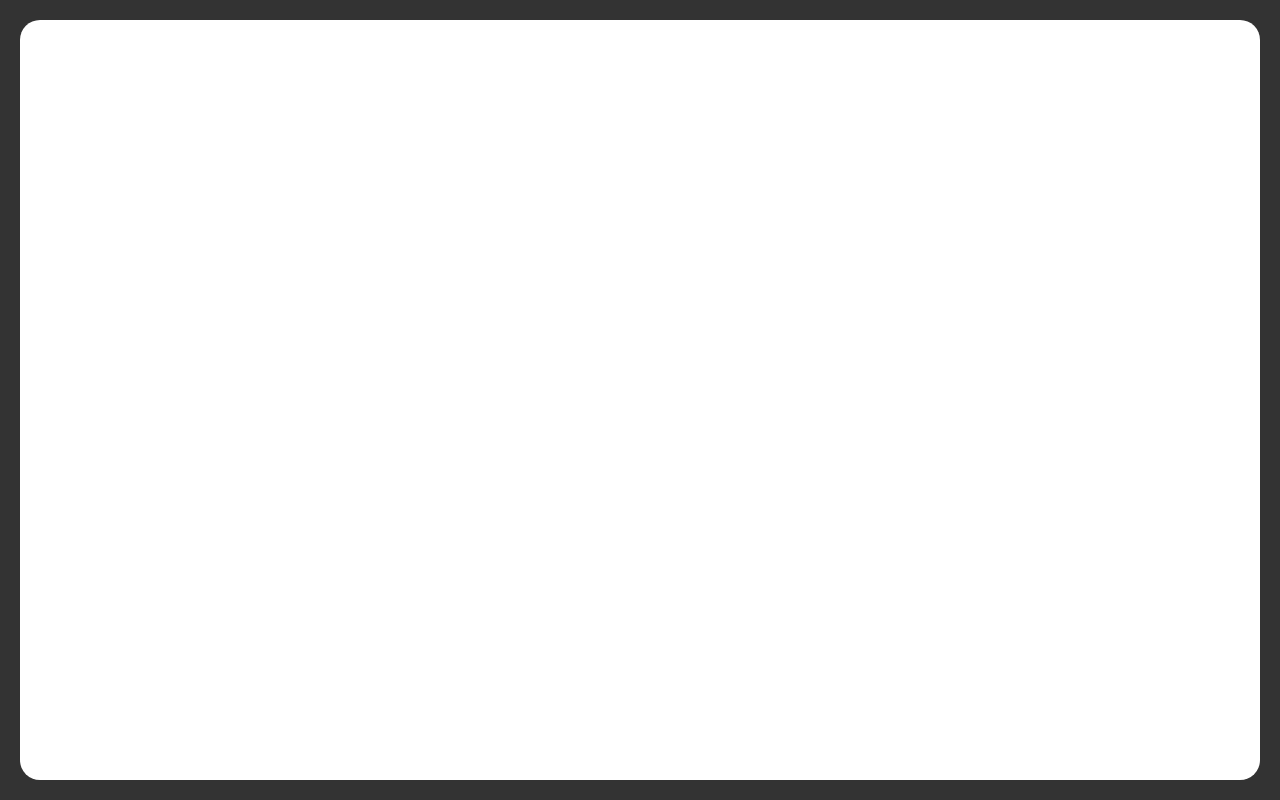
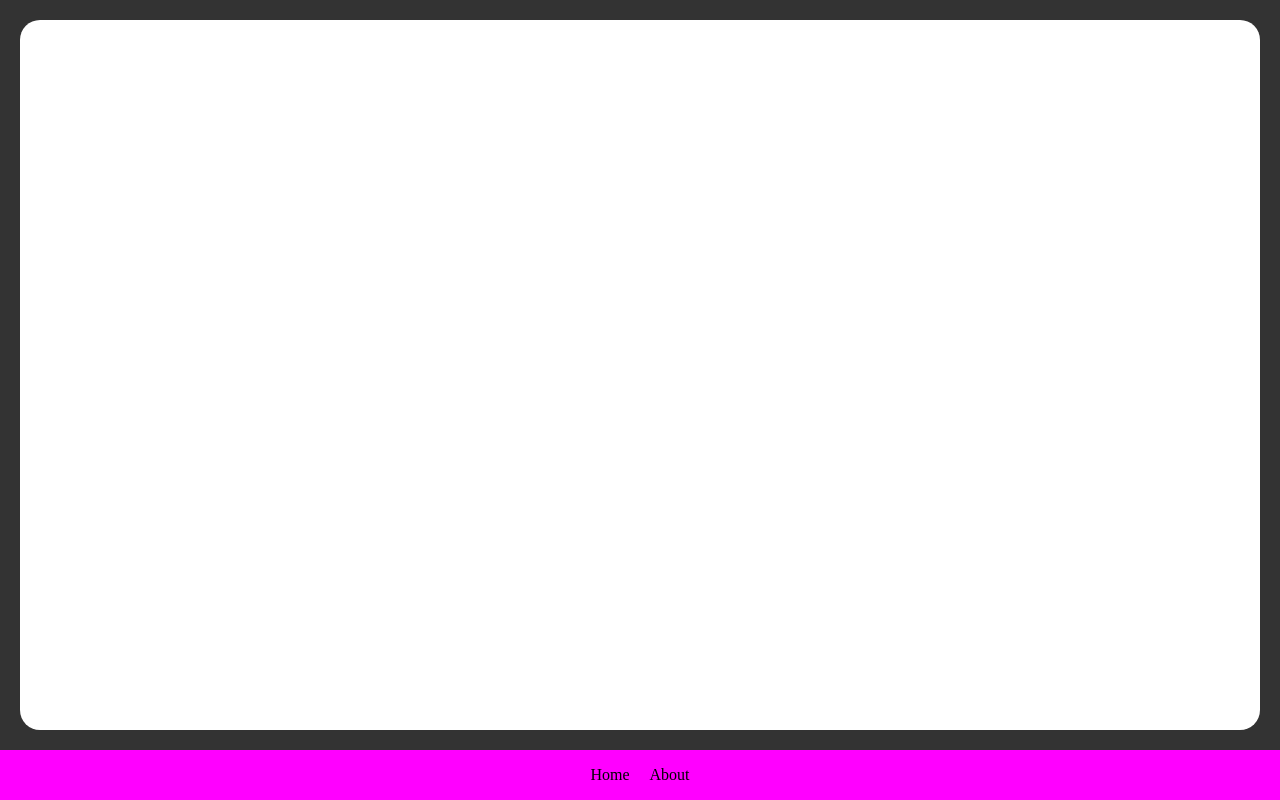
Before and after one commit to qbreis/touchclick, a Next.js app: page / in a window 1280 px wide. Built offline with nearby package versions, Linux system fonts and the light colour scheme.

Commit message:
feat: add nav component

```diff
--- /dev/null
+++ b/components/Layout.tsx
@@ -0,0 +1,10 @@
+import styles from '@/styles/Home.module.css';
+import Nav from '../components/Nav';
+export default function Layout({ children }: any) {
+    return (
+        <div className={styles.container}>
+            <main className={styles.main}>{children}</main>
+            <Nav />
+        </div>
+    );
+}
--- /dev/null
+++ b/components/Nav.tsx
@@ -0,0 +1,15 @@
+import Link from 'next/link';
+export default function Nav({ }) {
+    return (
+        <nav className="nav">
+            <ul>
+                <li>
+                    <Link href="/">Home</Link>
+                </li>
+                <li>
+                    <Link href="/about">About</Link>
+                </li>
+            </ul>
+        </nav>
+    );
+};
--- a/pages/_app.tsx
+++ b/pages/_app.tsx
@@ -1,6 +1,11 @@
-import '@/styles/globals.css'
-import type { AppProps } from 'next/app'
+import '@/styles/globals.css';
+import type { AppProps } from 'next/app';
+import Layout from '../components/Layout';
 
 export default function App({ Component, pageProps }: AppProps) {
-  return <Component {...pageProps} />
+    return (
+        <Layout>
+            <Component {...pageProps} />
+        </Layout>
+    );
 }
--- a/pages/index.tsx
+++ b/pages/index.tsx
@@ -127,9 +127,9 @@ export default function Home() {
                 />
                 <link rel="icon" href="/favicon.ico" />
             </Head>
-            <main className={styles.main}>
-                <Sprites sprites={sprites} handleClick={handleClick} />
-            </main>
+
+            <Sprites sprites={sprites} handleClick={handleClick} />
+
         </>
     );
 }
--- a/styles/Home.module.css
+++ b/styles/Home.module.css
@@ -2,7 +2,7 @@
   background-color: #ffffff;
   margin: 20px;
   border-radius: 20px;
-  height: calc(100vh - 40px);
+  height: calc(100vh - 40px - 50px); /* being 50px height of Nav Component */
   position: relative;
   overflow: hidden;
   /*
--- a/styles/globals.css
+++ b/styles/globals.css
@@ -172,3 +172,26 @@ a {
     width: 100%;
     height: 100%;
 }
+
+.nav {
+    background-color: #ff00ff;
+    padding: 0 20px;
+    position: fixed;
+    width: 100%;
+    left: 0;
+    height: 50px;
+    bottom: 0;
+    display: flex;
+    align-items: center;
+    justify-content: center;
+}
+.nav ul {
+    padding: 0;
+    list-style: none;
+}
+.nav ul li {
+    display: inline;
+}
+.nav ul li a {
+    padding: 0 10px;
+}
```
Also changed, not shown: pages/about.tsx (added, +9 -0 lines).
